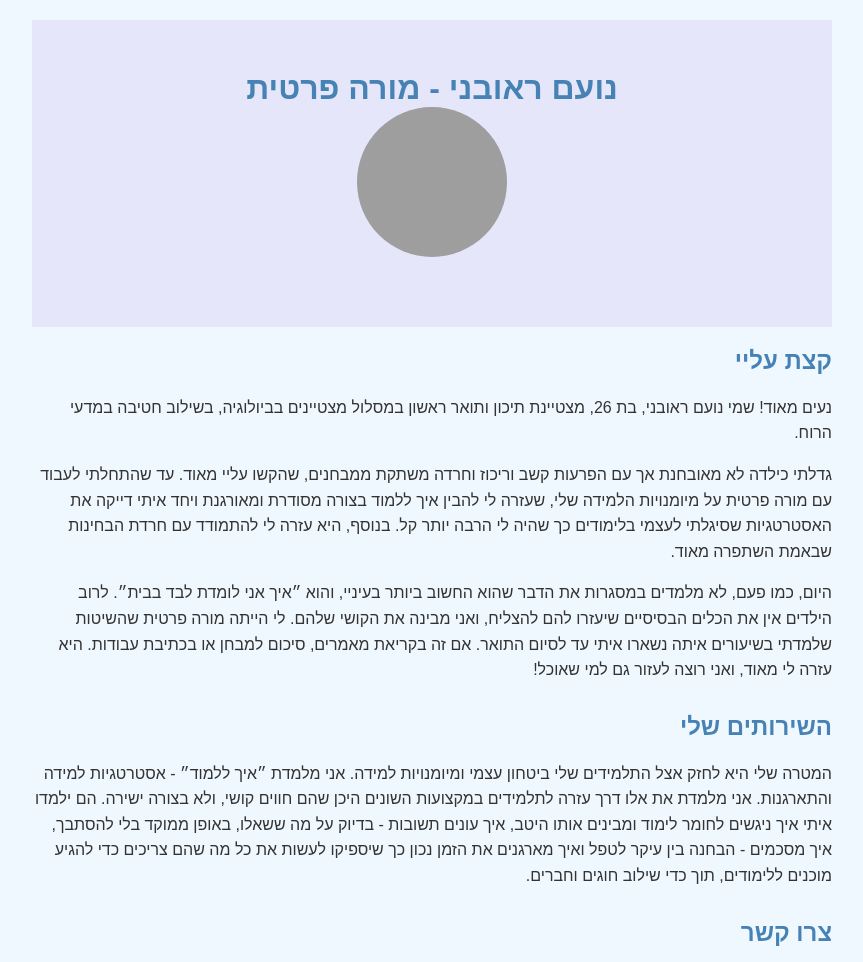
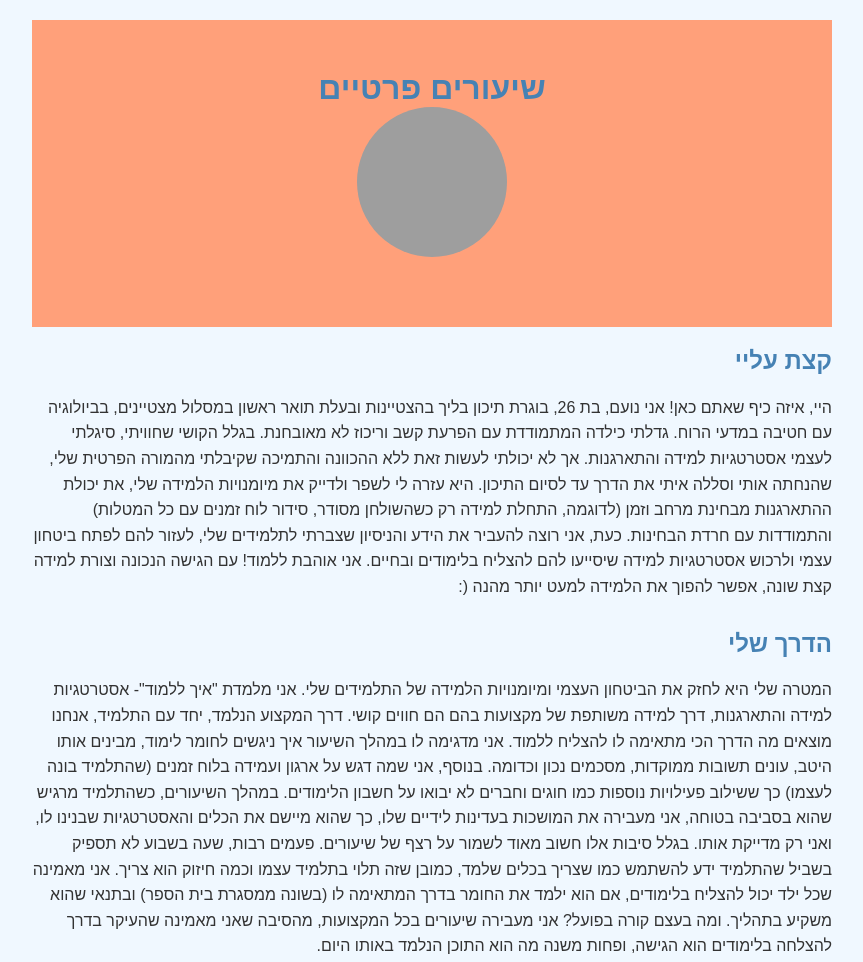
Before and after one commit to noami7/SHS-website, a plain HTML site: page index.html in a window 1280 px wide. Shown: the top 962 px of the page, without its empty margins (208-1071 px from the left). Drawn offline with Linux system fonts and the light colour scheme; grey boxes are pictures that could not be loaded.

Commit message:
Add files via upload

```diff
--- a/index.html
+++ b/index.html
@@ -3,7 +3,7 @@
 <head>
     <meta charset="UTF-8">
     <meta name="viewport" content="width=device-width, initial-scale=1.0">
-    <title>נועם ראובני - מורה פרטית</title>
+    <title>נועם - מורה פרטית</title>
     <style>
         body {
             font-family: Arial, sans-serif;
@@ -22,7 +22,7 @@
         header {
             text-align: center;
             padding: 50px 0;
-            background-color: #e6e6fa;
+            background-color: #ffa07a;
         }
         header h1 {
             margin: 0;
@@ -43,7 +43,7 @@
             border-radius: 50%;
         }
         .contact-form {
-            background-color: #e6e6fa;
+            background-color: #ffa07a;
             padding: 20px;
             border-radius: 5px;
         }
@@ -70,27 +70,21 @@
 <body>
     <div class="container">
         <header>
-            <h1>נועם ראובני - מורה פרטית</h1>
+            <h1>שיעורים פרטיים</h1>
             <img src="https://lh3.googleusercontent.com/a/ACg8ocKiS6TJaxA-SYEDT3q54Hxk9yXOD60EdpsTOsToukTQSRUWCj_o=s192-c-rg-br100" alt="תמונה של נועם" class="profile-img" width="150" height="150">
         </header>
 
         <section>
             <h2>קצת עליי</h2>
             <p>
-                נעים מאוד! שמי נועם ראובני, בת 26, מצטיינת תיכון ותואר ראשון במסלול מצטיינים בביולוגיה, בשילוב חטיבה במדעי הרוח.
-            </p>
-            <p>
-                גדלתי כילדה לא מאובחנת אך עם הפרעות קשב וריכוז וחרדה משתקת ממבחנים, שהקשו עליי מאוד. עד שהתחלתי לעבוד עם מורה פרטית על מיומנויות הלמידה שלי, שעזרה לי להבין איך ללמוד בצורה מסודרת ומאורגנת ויחד איתי דייקה את האסטרטגיות שסיגלתי לעצמי בלימודים כך שהיה לי הרבה יותר קל. בנוסף, היא עזרה לי להתמודד עם חרדת הבחינות שבאמת השתפרה מאוד.
-            </p>
-            <p>
-                היום, כמו פעם, לא מלמדים במסגרות את הדבר שהוא החשוב ביותר בעיניי, והוא ״איך אני לומדת לבד בבית״. לרוב הילדים אין את הכלים הבסיסיים שיעזרו להם להצליח, ואני מבינה את הקושי שלהם. לי הייתה מורה פרטית שהשיטות שלמדתי בשיעורים איתה נשארו איתי עד לסיום התואר. אם זה בקריאת מאמרים, סיכום למבחן או בכתיבת עבודות. היא עזרה לי מאוד, ואני רוצה לעזור גם למי שאוכל!
+                היי, איזה כיף שאתם כאן! אני נועם, בת 26, בוגרת תיכון בליך בהצטיינות ובעלת תואר ראשון במסלול מצטיינים, בביולוגיה עם חטיבה במדעי הרוח. גדלתי כילדה המתמודדת עם הפרעת קשב וריכוז לא מאובחנת. בגלל הקושי שחוויתי, סיגלתי לעצמי אסטרטגיות למידה והתארגנות. אך לא יכולתי לעשות זאת ללא ההכוונה והתמיכה שקיבלתי מהמורה הפרטית שלי, שהנחתה אותי וסללה איתי את הדרך עד לסיום התיכון. היא עזרה לי לשפר ולדייק את מיומנויות הלמידה שלי, את יכולת ההתארגנות מבחינת מרחב וזמן (לדוגמה, התחלת למידה רק כשהשולחן מסודר, סידור לוח זמנים עם כל המטלות) והתמודדות עם חרדת הבחינות. כעת, אני רוצה להעביר את הידע והניסיון שצברתי לתלמידים שלי, לעזור להם לפתח ביטחון עצמי ולרכוש אסטרטגיות למידה שיסייעו להם להצליח בלימודים ובחיים. אני אוהבת ללמוד! עם הגישה הנכונה וצורת למידה קצת שונה, אפשר להפוך את הלמידה למעט יותר מהנה (:
             </p>
         </section>
 
         <section>
-            <h2>השירותים שלי</h2>
+            <h2>הדרך שלי</h2>
             <p>
-                המטרה שלי היא לחזק אצל התלמידים שלי ביטחון עצמי ומיומנויות למידה. אני מלמדת ״איך ללמוד״ - אסטרטגיות למידה והתארגנות. אני מלמדת את אלו דרך עזרה לתלמידים במקצועות השונים היכן שהם חווים קושי, ולא בצורה ישירה. הם ילמדו איתי איך ניגשים לחומר לימוד ומבינים אותו היטב, איך עונים תשובות - בדיוק על מה ששאלו, באופן ממוקד בלי להסתבך, איך מסכמים - הבחנה בין עיקר לטפל ואיך מארגנים את הזמן נכון כך שיספיקו לעשות את כל מה שהם צריכים כדי להגיע מוכנים ללימודים, תוך כדי שילוב חוגים וחברים.
+                המטרה שלי היא לחזק את הביטחון העצמי ומיומנויות הלמידה של התלמידים שלי. אני מלמדת "איך ללמוד"- אסטרטגיות למידה והתארגנות, דרך למידה משותפת של מקצועות בהם הם חווים קושי. דרך המקצוע הנלמד, יחד עם התלמיד, אנחנו מוצאים מה הדרך הכי מתאימה לו להצליח ללמוד. אני מדגימה לו במהלך השיעור איך ניגשים לחומר לימוד, מבינים אותו היטב, עונים תשובות ממוקדות, מסכמים נכון וכדומה. בנוסף, אני שמה דגש על ארגון ועמידה בלוח זמנים (שהתלמיד בונה לעצמו) כך ששילוב פעילויות נוספות כמו חוגים וחברים לא יבואו על חשבון הלימודים. במהלך השיעורים, כשהתלמיד מרגיש שהוא בסביבה בטוחה, אני מעבירה את המושכות בעדינות לידיים שלו, כך שהוא מיישם את הכלים והאסטרטגיות שבנינו לו, ואני רק מדייקת אותו. בגלל סיבות אלו חשוב מאוד לשמור על רצף של שיעורים. פעמים רבות, שעה בשבוע לא תספיק בשביל שהתלמיד ידע להשתמש כמו שצריך בכלים שלמד, כמובן שזה תלוי בתלמיד עצמו וכמה חיזוק הוא צריך. אני מאמינה שכל ילד יכול להצליח בלימודים, אם הוא ילמד את החומר בדרך המתאימה לו (בשונה ממסגרת בית הספר) ובתנאי שהוא משקיע בתהליך. ומה בעצם קורה בפועל? אני מעבירה שיעורים בכל המקצועות, מהסיבה שאני מאמינה שהעיקר בדרך להצלחה בלימודים הוא הגישה, ופחות משנה מה הוא התוכן הנלמד באותו היום.
             </p>
         </section>
 
```
